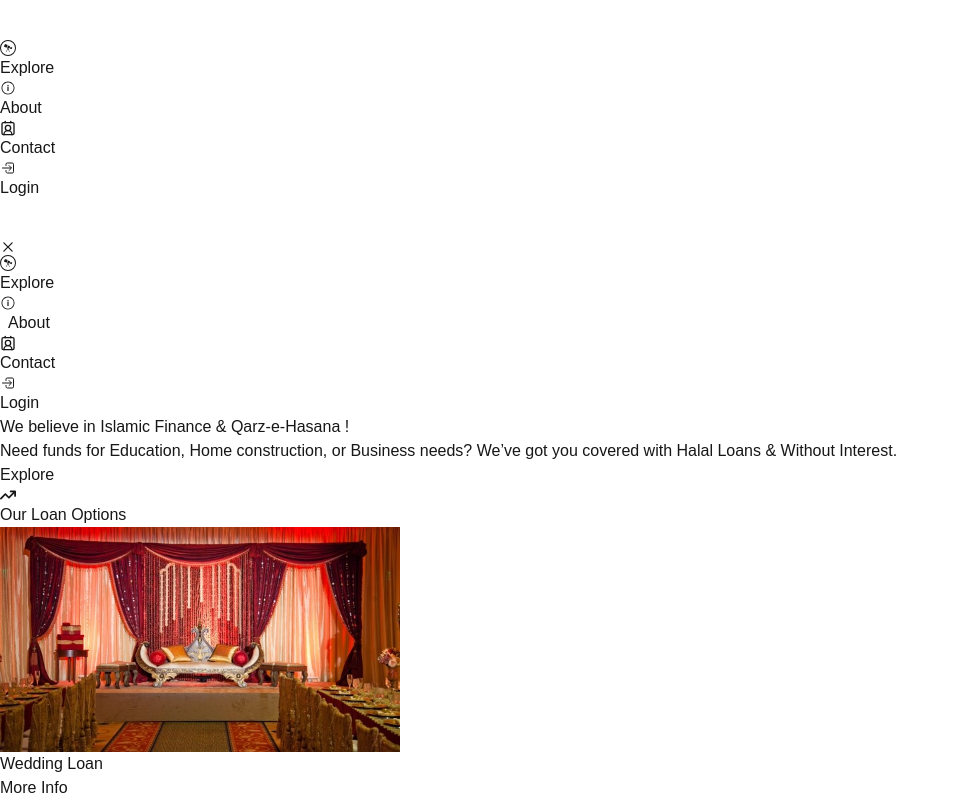
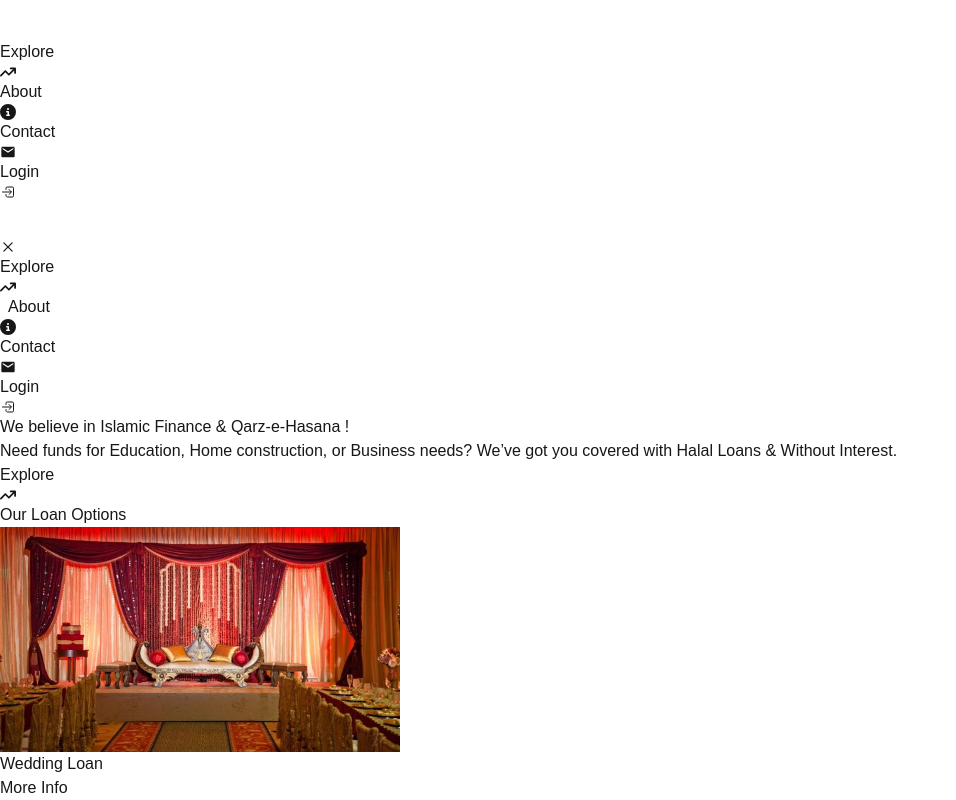
Before and after one commit to uzairrehan/islamic-qarz, a Next.js app in the folder client/: page / in a window 1280 px wide. Both pictures are taken after a click on the icon 8 px from the left and 247 px from the top of the page. Shown: the top 800 px of the page, without its empty margins (0-956 px from the left). Built offline with nearby package versions, Linux system fonts and the light colour scheme.

Commit message:
icons updated

```diff
--- a/client/src/components/Navbar.tsx
+++ b/client/src/components/Navbar.tsx
@@ -4,9 +4,11 @@ import Image from "next/image";
 import Link from "next/link";
 import { useState } from "react";
 import { CiMenuBurger } from "react-icons/ci";
+import { FaArrowTrendUp, FaCircleInfo } from "react-icons/fa6";
 import { IoIosInformationCircleOutline } from "react-icons/io";
 import { IoLogInOutline } from "react-icons/io5";
 import { LuContactRound } from "react-icons/lu";
+import { MdEmail, MdOutlineEmail } from "react-icons/md";
 import { RxCross2 } from "react-icons/rx";
 import { SiWpexplorer } from "react-icons/si";
 
@@ -25,24 +27,27 @@ function Navbar() {
             height={80}
           />
           </Link>
-          <ul className="hidden items-center justify-between w-auto gap-4 text-md md:flex">
+          <ul className="hidden items-center justify-between w-auto gap-6 text-md md:flex">
             <Link href={"/explore"} className="flex gap-1 items-center justify-center">
-              <SiWpexplorer className="size-4" />
               <li>Explore</li>
+              <FaArrowTrendUp
+              className="size-4" />
             </Link>
             <Link href={"/about"} className="flex gap-1 items-center justify-center">
-              <IoIosInformationCircleOutline className="size-5" />
               <li> About </li>
+              <FaCircleInfo
+              className="size-4" />
             </Link>
             <Link href={"/contact"} className="flex gap-1 items-center justify-center">
-              <LuContactRound className="size-4" />
               <li>Contact</li>
+              <MdEmail
+              className="size-4" />
             </Link>
             <li>
               <Link href={"/login"}>
                 <button className="bg-white text-[#081b33] p-1 border-2 rounded-3xl ml-8 px-4 font-bold flex gap-2  items-center justify-center">
+                  Login
                   <IoLogInOutline className="size-4" />
-                  Login
                 </button>
               </Link>
             </li>
@@ -66,22 +71,27 @@ function Navbar() {
                 <ul className="items-center justify-around w-auto gap-4 text-md flex flex-col trans">
                   <RxCross2 onClick={() => { setOpen(!open) }} className="size-6 self-end" />
                   <Link href={"/explore"} className="flex gap-1 items-center justify-evenly w-4/5">
-                    <SiWpexplorer className="size-5" />
                     <li>Explore</li>
+
+              <FaArrowTrendUp
+              className="size-4" />
                   </Link>
                   <Link href={"/about"} className="flex gap-1 items-center justify-evenly w-4/5">
-                    <IoIosInformationCircleOutline className="size-6" />
                     <li>&nbsp; About </li>
+
+              <FaCircleInfo
+              className="size-4" />
                   </Link>
                   <Link href={"/contact"} className="flex gap-1 items-center justify-evenly w-4/5">
-                    <LuContactRound className="size-5" />
                     <li>Contact</li>
+                    <MdEmail
+              className="size-4" />
                   </Link>
                   <li>
                     <Link href={"/login"}>
                       <button className="bg-white text-[#081b33] p-2 border-2 rounded-3xl px-4 font-bold flex gap-4 items-center ">
+                        Login
                         <IoLogInOutline className="size-5" />
-                        Login
                       </button>
                     </Link>
                   </li>
```
